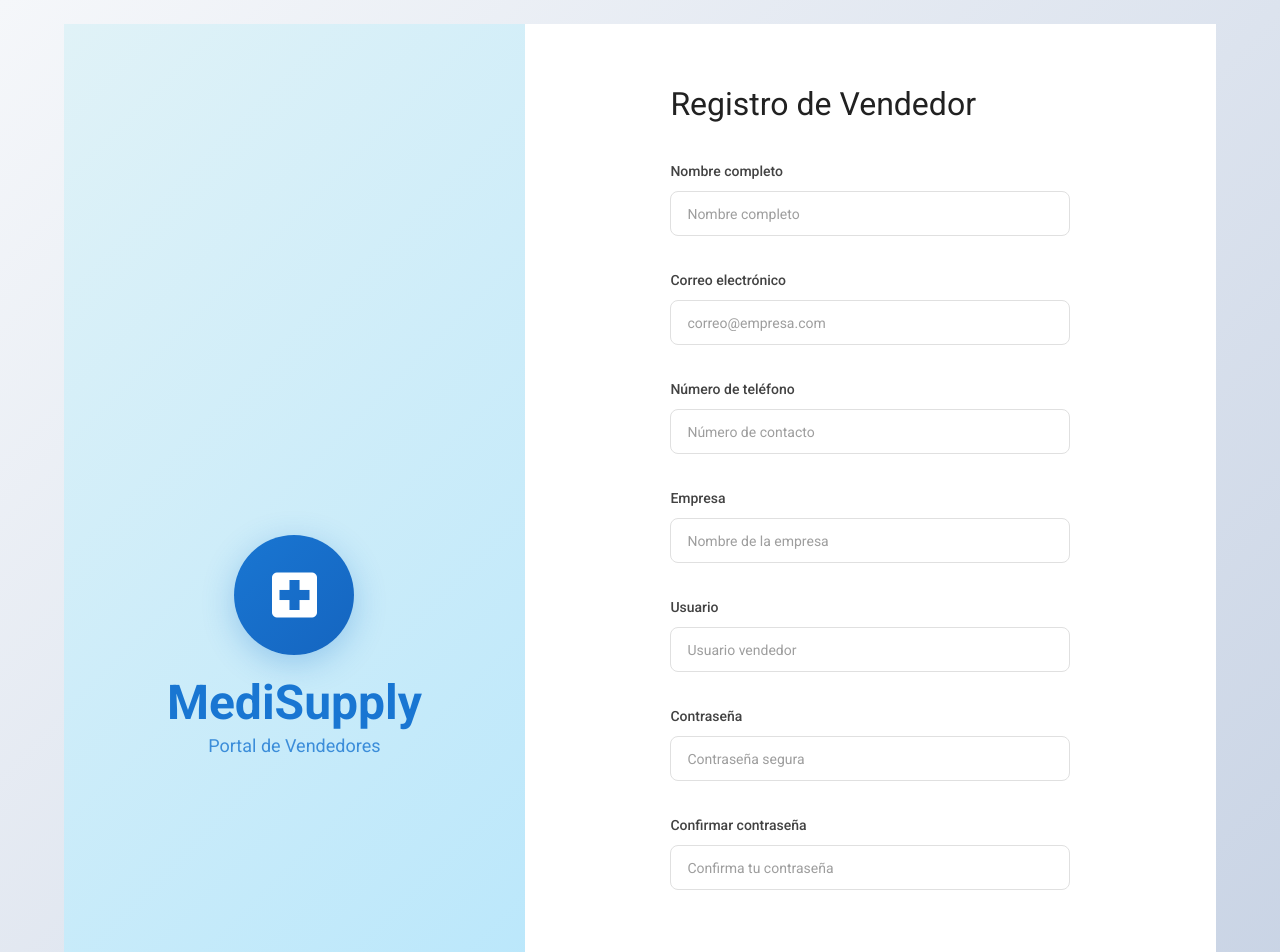
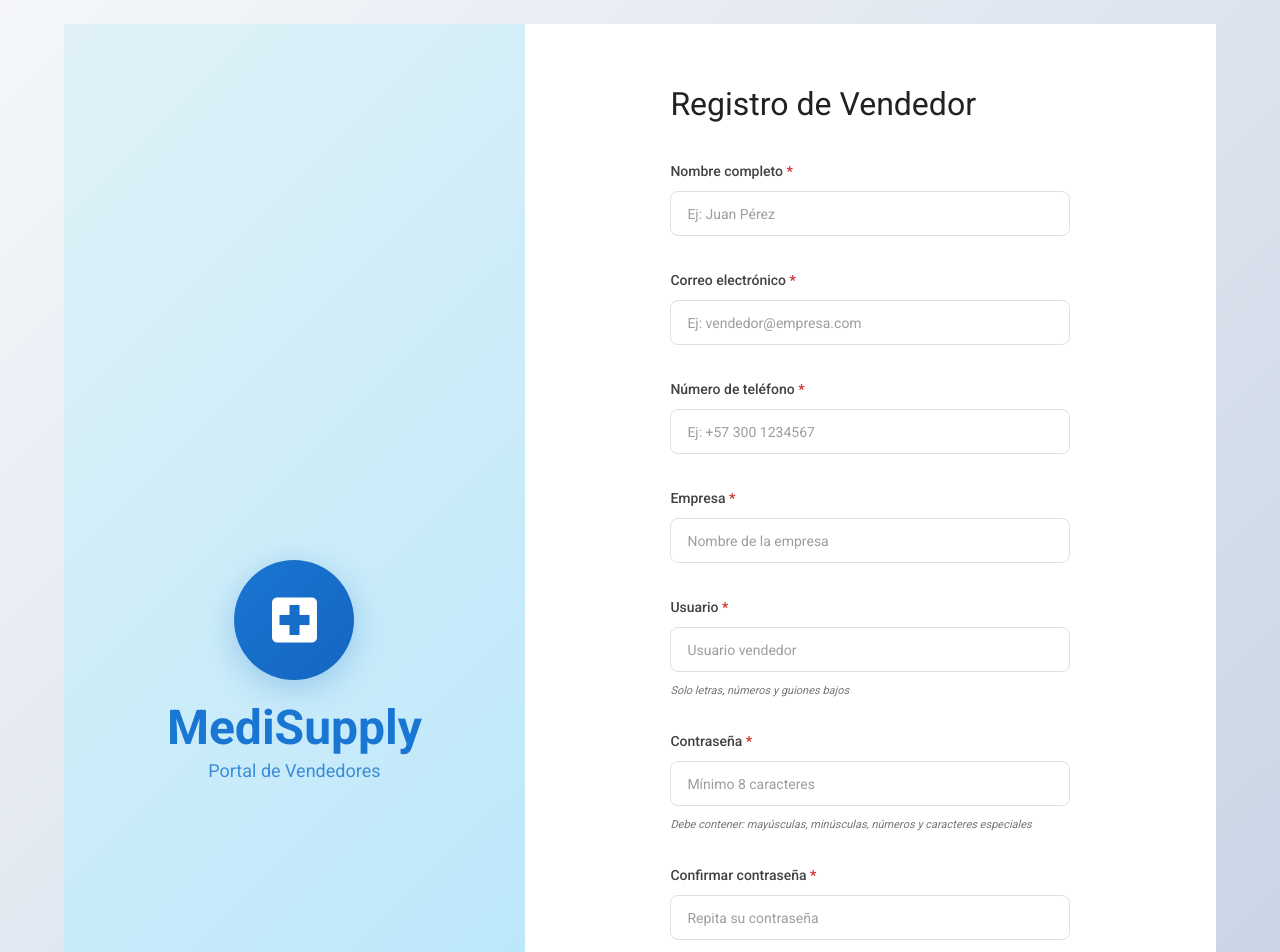
Before and after one commit to Grupo1A-MediSupply/web-medisupply, an Angular app: page /vendor/signup in a window 1280 px wide. Shown: the top 952 px of the page. Built offline with nearby package versions, Linux system fonts and the light colour scheme.

Commit message:
Rama release

```diff
--- a/src/app/features/vendor/auth/components/signup/vendor-signup.component.html
+++ b/src/app/features/vendor/auth/components/signup/vendor-signup.component.html
@@ -17,82 +17,122 @@
       <div class="signup-form-container">
         <h1 class="signup-title">Registro de Vendedor</h1>
 
+        <!-- Mensajes de error y éxito -->
+        <div *ngIf="errorMessage" class="alert alert-error">
+          <mat-icon>error</mat-icon>
+          <span>{{ errorMessage }}</span>
+        </div>
+
+        <div *ngIf="successMessage" class="alert alert-success">
+          <mat-icon>check_circle</mat-icon>
+          <span>{{ successMessage }}</span>
+        </div>
+
         <form [formGroup]="signupForm" (ngSubmit)="createAccount()" class="signup-form">
           <div class="form-group">
-            <label class="form-label">Nombre completo</label>
+            <label class="form-label">Nombre completo <span class="required">*</span></label>
             <input
               type="text"
               class="form-input"
-              placeholder="Nombre completo"
-              formControlName="fullName"
-              required>
+              [class.error]="fullName?.invalid && fullName?.touched"
+              placeholder="Ej: Juan Pérez"
+              formControlName="fullName">
+            <div *ngIf="fullName?.invalid && fullName?.touched" class="error-message">
+              {{ getFullNameErrorMessage() }}
+            </div>
           </div>
 
           <div class="form-group">
-            <label class="form-label">Correo electrónico</label>
+            <label class="form-label">Correo electrónico <span class="required">*</span></label>
             <input
               type="email"
               class="form-input"
-              placeholder="correo@empresa.com"
-              formControlName="email"
-              required>
+              [class.error]="email?.invalid && email?.touched"
+              placeholder="Ej: vendedor@empresa.com"
+              formControlName="email">
+            <div *ngIf="email?.invalid && email?.touched" class="error-message">
+              {{ getEmailErrorMessage() }}
+            </div>
           </div>
 
           <div class="form-group">
-            <label class="form-label">Número de teléfono</label>
+            <label class="form-label">Número de teléfono <span class="required">*</span></label>
             <input
               type="tel"
               class="form-input"
-              placeholder="Número de contacto"
-              formControlName="phone"
-              required>
+              [class.error]="phone?.invalid && phone?.touched"
+              placeholder="Ej: +57 300 1234567"
+              formControlName="phone">
+            <div *ngIf="phone?.invalid && phone?.touched" class="error-message">
+              {{ getPhoneErrorMessage() }}
+            </div>
           </div>
 
           <div class="form-group">
-            <label class="form-label">Empresa</label>
+            <label class="form-label">Empresa <span class="required">*</span></label>
             <input
               type="text"
               class="form-input"
+              [class.error]="company?.invalid && company?.touched"
               placeholder="Nombre de la empresa"
-              formControlName="company"
-              required>
+              formControlName="company">
+            <div *ngIf="company?.invalid && company?.touched" class="error-message">
+              {{ getCompanyErrorMessage() }}
+            </div>
           </div>
 
           <div class="form-group">
-            <label class="form-label">Usuario</label>
+            <label class="form-label">Usuario <span class="required">*</span></label>
             <input
               type="text"
               class="form-input"
+              [class.error]="username?.invalid && username?.touched"
               placeholder="Usuario vendedor"
-              formControlName="username"
-              required>
+              formControlName="username">
+            <div *ngIf="username?.invalid && username?.touched" class="error-message">
+              {{ getUsernameErrorMessage() }}
+            </div>
+            <small class="form-hint">Solo letras, números y guiones bajos</small>
           </div>
 
           <div class="form-group">
-            <label class="form-label">Contraseña</label>
+            <label class="form-label">Contraseña <span class="required">*</span></label>
             <input
               type="password"
               class="form-input"
-              placeholder="Contraseña segura"
-              formControlName="password"
-              required>
+              [class.error]="password?.invalid && password?.touched"
+              placeholder="Mínimo 8 caracteres"
+              formControlName="password">
+            <div *ngIf="password?.invalid && password?.touched" class="error-message">
+              {{ getPasswordErrorMessage() }}
+            </div>
+            <small class="form-hint">
+              Debe contener: mayúsculas, minúsculas, números y caracteres especiales
+            </small>
           </div>
 
           <div class="form-group">
-            <label class="form-label">Confirmar contraseña</label>
+            <label class="form-label">Confirmar contraseña <span class="required">*</span></label>
             <input
               type="password"
               class="form-input"
-              placeholder="Confirma tu contraseña"
-              formControlName="confirmPassword"
-              required>
+              [class.error]="confirmPassword?.invalid && confirmPassword?.touched"
+              placeholder="Repita su contraseña"
+              formControlName="confirmPassword">
+            <div *ngIf="confirmPassword?.invalid && confirmPassword?.touched" class="error-message">
+              {{ getConfirmPasswordErrorMessage() }}
+            </div>
           </div>
 
           <div class="form-actions">
-            <button type="submit" class="btn-primary" [disabled]="!signupForm.valid">
-              Crear cuenta vendedor
+            <button type="submit" class="btn-primary" [disabled]="!signupForm.valid || isLoading">
+              <span *ngIf="!isLoading">Crear cuenta vendedor</span>
+              <span *ngIf="isLoading">
+                <mat-icon class="spinner">hourglass_empty</mat-icon>
+                Creando cuenta...
+              </span>
             </button>
-            <button type="button" class="btn-secondary" (click)="goToLogin()">
+            <button type="button" class="btn-secondary" (click)="goToLogin()" [disabled]="isLoading">
               Iniciar sesión
             </button>
           </div>
```
